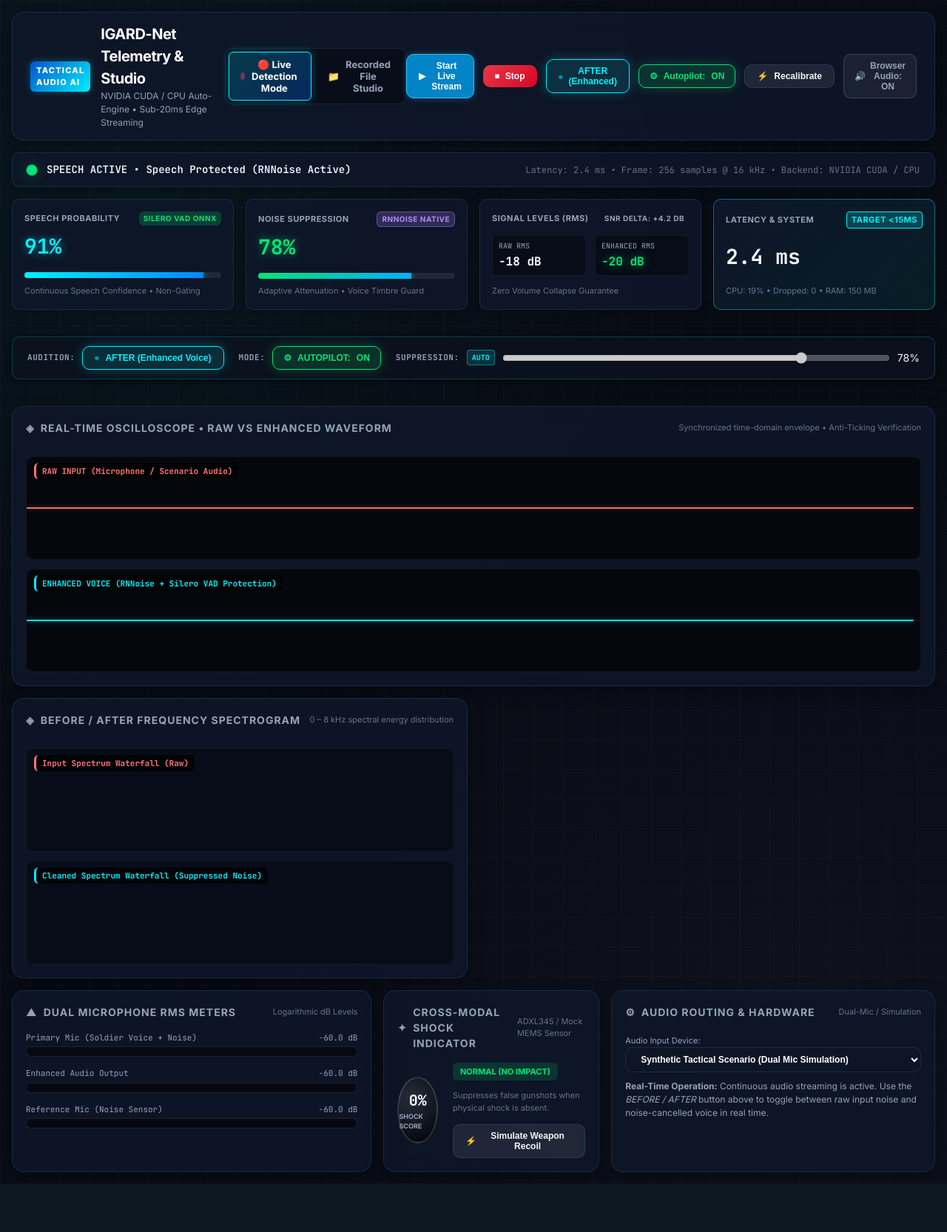
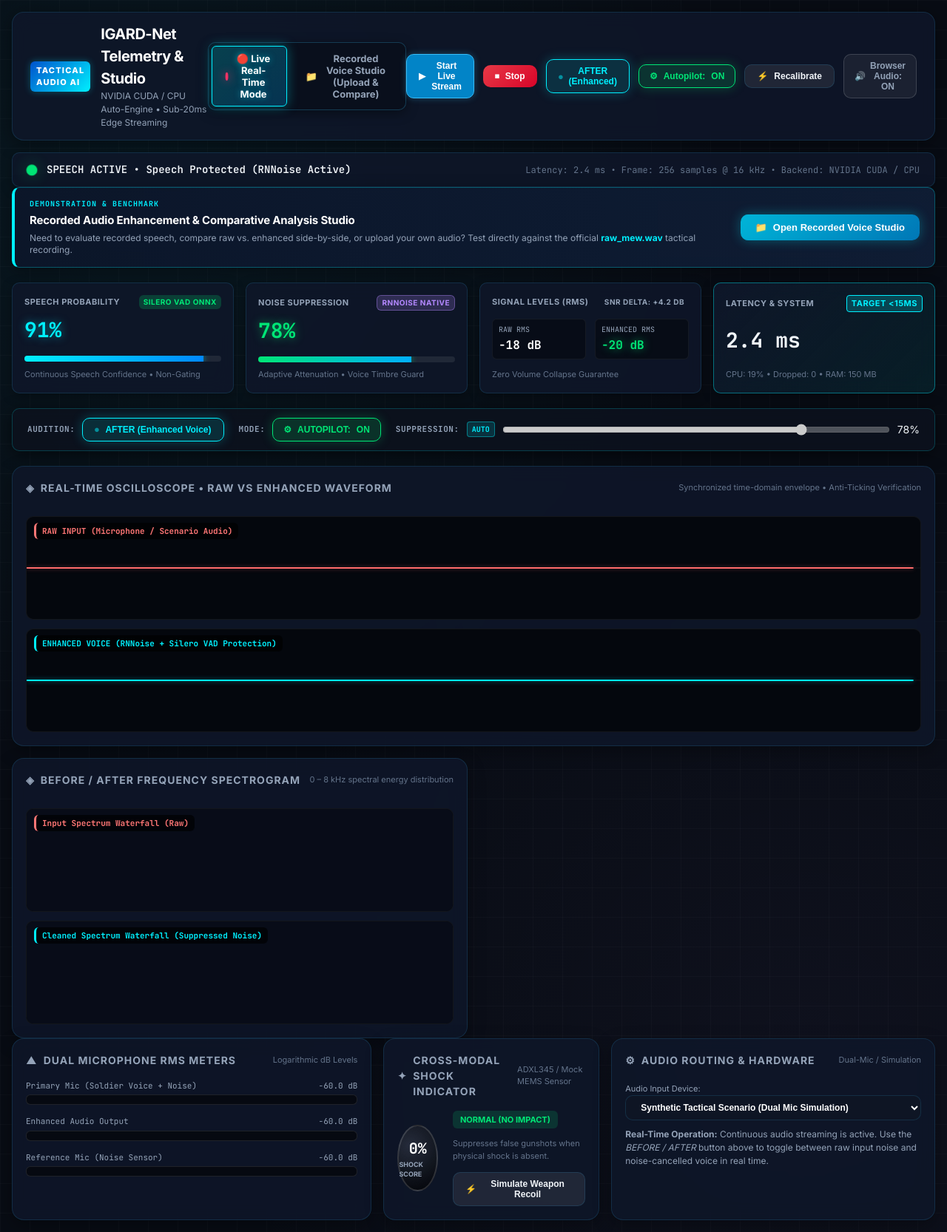
Before and after one commit to salkeomkar578-lab/ANC, a Flask app: page / in a window 1280 px wide. Shown: the whole page at 74% size. Before the commit the page ends 1600 px from the top, so only its background shows below. Run offline with Flask 3, Linux system fonts and the light colour scheme; parts of the project's set-up code (start-up, migrations or seed data) failed here and were passed over; some libraries are stand-ins or nearby versions.

Commit message:
feat(studio): fix Recorded Voice Studio view switching, add 1-click tactical demo raw_mew.wav, and enhance side-by-side Before/After audition

```diff
--- a/dashboard/app.py
+++ b/dashboard/app.py
@@ -209,16 +209,22 @@ def api_process_file():
     filename = data.get("filename")
 
     if not filename:
-        # Default to repo sample file if available
-        sample_path = PROJECT_ROOT / "sample_voice_44k.wav"
-        if sample_path.exists():
-            target_path = sample_path
+        # Default to tactical regression file if available, or sample voice
+        if (PROJECT_ROOT / "raw_mew.wav").exists():
+            target_path = PROJECT_ROOT / "raw_mew.wav"
+        elif (PROJECT_ROOT / "sample_voice_44k.wav").exists():
+            target_path = PROJECT_ROOT / "sample_voice_44k.wav"
         else:
             return jsonify({"status": "error", "message": "No filename specified."}), 400
     else:
         target_path = UPLOAD_FOLDER / Path(filename).name
         if not target_path.exists():
-            return jsonify({"status": "error", "message": f"File {filename} not found."}), 404
+            # Check PROJECT_ROOT for repo reference benchmark files
+            root_candidate = PROJECT_ROOT / Path(filename).name
+            if root_candidate.exists():
+                target_path = root_candidate
+            else:
+                return jsonify({"status": "error", "message": f"File {filename} not found."}), 404
 
     # Run processing asynchronously to keep HTTP responsive
     def run_file_proc():
--- a/dashboard/static/css/dashboard.css
+++ b/dashboard/static/css/dashboard.css
@@ -1461,3 +1461,143 @@ audio {
 .visual-panel.full-width {
   grid-column: 1 / -1;
 }
+
+/* ================================================================= */
+/* Mode Switcher Tabs & View Workspace Switching                     */
+/* ================================================================= */
+.mode-nav-tabs {
+  display: flex;
+  align-items: center;
+  background: rgba(10, 16, 28, 0.85);
+  border: 1px solid rgba(56, 189, 248, 0.25);
+  border-radius: var(--radius-md);
+  padding: 4px;
+  gap: 6px;
+  box-shadow: 0 4px 16px rgba(0, 0, 0, 0.4);
+}
+
+.mode-tab-btn {
+  background: transparent;
+  border: 1px solid transparent;
+  color: var(--text-muted);
+  font-size: 13px;
+  font-weight: 700;
+  font-family: var(--font-sans);
+  padding: 8px 18px;
+  border-radius: var(--radius-sm);
+  cursor: pointer;
+  display: flex;
+  align-items: center;
+  gap: 8px;
+  transition: all 0.2s cubic-bezier(0.4, 0, 0.2, 1);
+  outline: none;
+}
+
+.mode-tab-btn:hover:not(.active) {
+  color: #fff;
+  background: rgba(255, 255, 255, 0.08);
+  border-color: rgba(255, 255, 255, 0.15);
+}
+
+.mode-tab-btn.active {
+  background: linear-gradient(135deg, rgba(0, 240, 255, 0.22), rgba(0, 119, 182, 0.35));
+  border-color: var(--accent-cyan);
+  color: #fff;
+  box-shadow: 0 0 16px rgba(0, 240, 255, 0.35);
+  text-shadow: 0 0 8px rgba(0, 240, 255, 0.5);
+}
+
+.live-dot-indicator {
+  width: 9px;
+  height: 9px;
+  border-radius: 50%;
+  background: #ff3366;
+  box-shadow: 0 0 10px #ff3366;
+  animation: pulseDot 1.2s infinite;
+  display: inline-block;
+}
+
+.view-workspace {
+  display: none;
+}
+
+.view-workspace.active {
+  display: block;
+}
+
+/* ================================================================= */
+/* Demonstration Jump Banner (Recorded File Studio Callout)          */
+/* ================================================================= */
+.demo-jump-banner {
+  display: flex;
+  align-items: center;
+  justify-content: space-between;
+  background: linear-gradient(90deg, rgba(12, 22, 42, 0.95), rgba(16, 32, 58, 0.85));
+  border: 1px solid rgba(0, 240, 255, 0.3);
+  border-left: 4px solid var(--accent-cyan);
+  border-radius: var(--radius-md);
+  padding: 14px 20px;
+  margin-bottom: 20px;
+  backdrop-filter: blur(10px);
+  box-shadow: 0 4px 20px rgba(0, 0, 0, 0.35);
+  gap: 16px;
+  flex-wrap: wrap;
+}
+
+.demo-jump-content {
+  display: flex;
+  flex-direction: column;
+  gap: 4px;
+  flex: 1;
+}
+
+.demo-jump-badge {
+  font-family: var(--font-mono);
+  font-size: 10px;
+  font-weight: 800;
+  letter-spacing: 1px;
+  color: var(--accent-cyan);
+  text-transform: uppercase;
+}
+
+.demo-jump-title {
+  font-size: 15px;
+  font-weight: 700;
+  color: #fff;
+  letter-spacing: -0.2px;
+}
+
+.demo-jump-desc {
+  font-size: 12px;
+  color: var(--text-muted);
+  line-height: 1.4;
+}
+
+.demo-jump-desc strong {
+  color: var(--accent-cyan);
+}
+
+.demo-jump-btn {
+  font-size: 13px !important;
+  font-weight: 700 !important;
+  padding: 10px 20px !important;
+  box-shadow: 0 0 16px rgba(0, 240, 255, 0.3) !important;
+  white-space: nowrap;
+}
+
+.btn-demo-mew {
+  background: linear-gradient(135deg, #00d2be, #0077b6) !important;
+  border: 1px solid rgba(0, 210, 190, 0.5) !important;
+  color: #fff !important;
+  font-weight: 700 !important;
+  font-size: 13px !important;
+  padding: 10px 16px !important;
+  box-shadow: 0 0 16px rgba(0, 210, 190, 0.25) !important;
+  transition: all 0.25s ease !important;
+}
+
+.btn-demo-mew:hover {
+  background: linear-gradient(135deg, #00e676, #00b4d8) !important;
+  box-shadow: 0 0 24px rgba(0, 230, 118, 0.4) !important;
+  transform: translateY(-1px);
+}
--- a/dashboard/static/js/dashboard.js
+++ b/dashboard/static/js/dashboard.js
@@ -778,6 +778,7 @@
     // Mode Switcher Tabs (Strictly Separated Views)
     const realtimeBtn = document.getElementById('realtimeModeBtn');
     const fileBtn = document.getElementById('fileModeBtn');
+    const jumpBtn = document.getElementById('jumpFileModeBtn');
     const liveView = document.getElementById('liveDetectionView');
     const fileView = document.getElementById('fileStudioView');
 
@@ -786,24 +787,38 @@
       if (mode === 'realtime') {
         if (realtimeBtn) realtimeBtn.classList.add('active');
         if (fileBtn) fileBtn.classList.remove('active');
-        if (liveView) liveView.style.display = 'flex';
-        if (fileView) fileView.style.display = 'none';
+        if (liveView) {
+          liveView.classList.add('active');
+          liveView.style.display = 'block';
+        }
+        if (fileView) {
+          fileView.classList.remove('active');
+          fileView.style.display = 'none';
+        }
         setTimeout(resizeCanvases, 60);
       } else {
         if (fileBtn) fileBtn.classList.add('active');
         if (realtimeBtn) realtimeBtn.classList.remove('active');
-        if (liveView) liveView.style.display = 'none';
-        if (fileView) fileView.style.display = 'flex';
+        if (liveView) {
+          liveView.classList.remove('active');
+          liveView.style.display = 'none';
+        }
+        if (fileView) {
+          fileView.classList.add('active');
+          fileView.style.display = 'block';
+        }
       }
     }
 
     if (realtimeBtn) realtimeBtn.addEventListener('click', () => switchMode('realtime'));
     if (fileBtn) fileBtn.addEventListener('click', () => switchMode('file'));
+    if (jumpBtn) jumpBtn.addEventListener('click', () => switchMode('file'));
 
-    // Before / After Toggle
-    const baBtn = document.getElementById('beforeAfterBtn');
-    if (baBtn) {
-      baBtn.addEventListener('click', async () => {
+    // Before / After Toggle (Header and V3 HUD)
+    const baBtns = [document.getElementById('beforeAfterBtn'), document.getElementById('v3BeforeAfterBtn')];
+    baBtns.forEach(btn => {
+      if (btn) {
+        btn.addEventListener('click', async () => {
           const nextState = !isBeforeAfterEnhanced;
           updateBeforeAfterUI(nextState);
           try {
@@ -817,11 +832,13 @@
           }
         });
       }
+    });
 
-    // Autopilot Toggle
-    const apBtn = document.getElementById('autopilotBtn');
-    if (apBtn) {
-      apBtn.addEventListener('click', async () => {
+    // Autopilot Toggle (Header and V3 HUD)
+    const apBtns = [document.getElementById('autopilotBtn'), document.getElementById('v3AutopilotBtn')];
+    apBtns.forEach(btn => {
+      if (btn) {
+        btn.addEventListener('click', async () => {
           const nextState = !isAutopilotOn;
           updateAutopilotUI(nextState);
           try {
@@ -832,6 +849,29 @@
             });
           } catch (e) {
             console.error(e);
+          }
+        });
+      }
+    });
+
+    // Suppression Slider
+    const slider = document.getElementById('suppressionSlider');
+    const sliderVal = document.getElementById('suppressionSliderVal');
+    if (slider) {
+      slider.addEventListener('input', (e) => {
+        const val = e.target.value;
+        if (sliderVal) sliderVal.textContent = val + '%';
+      });
+      slider.addEventListener('change', async (e) => {
+        const val = parseFloat(e.target.value) / 100.0;
+        try {
+          await fetch('/api/mode/set_suppression', {
+            method: 'POST',
+            headers: { 'Content-Type': 'application/json' },
+            body: JSON.stringify({ suppression: val })
+          });
+        } catch (err) {
+          console.error(err);
         }
       });
     }
@@ -884,44 +924,32 @@
     const stopBtn = document.getElementById('stopBtn');
 
     async function handleStart() {
-      // 1. Resume AudioContext within click user gesture
       if (!audioCtx) {
         audioCtx = new (window.AudioContext || window.webkitAudioContext)({ sampleRate: 16000 });
       }
       if (audioCtx.state === 'suspended') {
         await audioCtx.resume();
       }
-
-      // 2. Start backend live engine
       try {
         await fetch('/api/start_live', { method: 'POST' });
       } catch (e) {
         console.error('Failed to start live stream:', e);
       }
-
-      // 3. Connect live browser audio audition
       if (!isAuditionActive) {
         startBrowserAudioAudition();
       }
-
-      // 4. Update UI state synchronously
       updateStreamButtonState(true);
       const statusText = document.getElementById('statusText');
       if (statusText) statusText.textContent = 'Live audio streaming active — listening & enhancing in real time.';
     }
 
     async function handleStop() {
-      // 1. Stop browser audio audition
       stopBrowserAudioAudition();
-
-      // 2. Stop backend live engine
       try {
         await fetch('/api/stop', { method: 'POST' });
       } catch (e) {
         console.error('Failed to stop live stream:', e);
       }
-
-      // 3. Update UI state synchronously
       updateStreamButtonState(false);
       const statusText = document.getElementById('statusText');
       if (statusText) statusText.textContent = 'Live stream paused / idle.';
@@ -933,6 +961,7 @@
     // File Upload & Processing
     const dropzone = document.getElementById('uploadDropzone');
     const fileInput = document.getElementById('wavFileInput');
+    const runMewBtn = document.getElementById('runMewBtn');
     const runSampleBtn = document.getElementById('runSampleBtn');
 
     if (dropzone && fileInput) {
@@ -963,8 +992,33 @@
       fileInput.addEventListener('change', () => {
         if (fileInput.files && fileInput.files.length > 0) {
           const selectedFile = fileInput.files[0];
-          fileInput.value = ''; // Allow selecting the same file repeatedly
+          fileInput.value = '';
           handleFileUpload(selectedFile);
+        }
+      });
+    }
+
+    if (runMewBtn) {
+      runMewBtn.addEventListener('click', async () => {
+        const s = document.getElementById('fileStatusText');
+        const pBar = document.getElementById('fileProgressBar');
+        const pText = document.getElementById('fileProgressText');
+        const trackerBadge = document.getElementById('trackerStatusBadge');
+        if (s) s.textContent = 'Initiating tactical benchmark (raw_mew.wav — speech + engine noise)...';
+        if (pBar) pBar.style.width = '8%';
+        if (pText) pText.textContent = '8%';
+        if (trackerBadge) {
+          trackerBadge.textContent = 'RUNNING';
+          trackerBadge.className = 'tracker-status running';
+        }
+        try {
+          await fetch('/api/process_file', {
+            method: 'POST',
+            headers: { 'Content-Type': 'application/json' },
+            body: JSON.stringify({ filename: 'raw_mew.wav' })
+          });
+        } catch (e) {
+          console.error(e);
         }
       });
     }
@@ -986,7 +1040,7 @@
           await fetch('/api/process_file', {
             method: 'POST',
             headers: { 'Content-Type': 'application/json' },
-            body: JSON.stringify({ filename: null })
+            body: JSON.stringify({ filename: 'sample_voice_44k.wav' })
           });
         } catch (e) {
           console.error(e);
@@ -1275,100 +1329,6 @@
     }
   }
 
-  // --- Setup Dashboard Control Handlers ---
-  function setupControls() {
-    const startBtn = document.getElementById('startBtn');
-    if (startBtn) {
-      startBtn.addEventListener('click', async () => {
-        try {
-          await fetch('/api/start_live', { method: 'POST' });
-          updateStreamButtonState(true);
-        } catch (e) {
-          console.error(e);
-        }
-      });
-    }
-
-    const stopBtn = document.getElementById('stopBtn');
-    if (stopBtn) {
-      stopBtn.addEventListener('click', async () => {
-        try {
-          await fetch('/api/stop', { method: 'POST' });
-          updateStreamButtonState(false);
-        } catch (e) {
-          console.error(e);
-        }
-      });
-    }
-
-    // Before/After buttons
-    const baBtns = [document.getElementById('beforeAfterBtn'), document.getElementById('v3BeforeAfterBtn')];
-    baBtns.forEach(btn => {
-      if (btn) btn.addEventListener('click', toggleBeforeAfter);
-    });
-
-    // Autopilot buttons
-    const apBtns = [document.getElementById('autopilotBtn'), document.getElementById('v3AutopilotBtn')];
-    apBtns.forEach(btn => {
-      if (btn) btn.addEventListener('click', toggleAutopilot);
-    });
-
-    // Suppression slider
-    const slider = document.getElementById('suppressionSlider');
-    const sliderVal = document.getElementById('suppressionSliderVal');
-    if (slider) {
-      slider.addEventListener('input', (e) => {
-        const val = e.target.value;
-        if (sliderVal) sliderVal.textContent = val + '%';
-      });
-      slider.addEventListener('change', async (e) => {
-        const val = parseFloat(e.target.value) / 100.0;
-        try {
-          await fetch('/api/mode/set_suppression', {
-            method: 'POST',
-            headers: { 'Content-Type': 'application/json' },
-            body: JSON.stringify({ suppression: val })
-          });
-        } catch (err) {
-          console.error(err);
-        }
-      });
-    }
-
-    // Recalibrate button
-    const recalBtn = document.getElementById('recalibrateBtn');
-    if (recalBtn) {
-      recalBtn.addEventListener('click', async () => {
-        try {
-          await fetch('/api/recalibrate', { method: 'POST' });
-        } catch (e) {
-          console.error(e);
-        }
-      });
-    }
-
-    // Mode tabs (Live vs File)
-    const liveTab = document.getElementById('realtimeModeBtn');
-    const fileTab = document.getElementById('fileModeBtn');
-    const liveView = document.getElementById('liveDetectionView');
-    const fileView = document.getElementById('recordedFileView');
-
-    if (liveTab && fileTab) {
-      liveTab.addEventListener('click', () => {
-        liveTab.classList.add('active');
-        fileTab.classList.remove('active');
-        if (liveView) liveView.classList.add('active');
-        if (fileView) fileView.classList.remove('active');
-      });
-      fileTab.addEventListener('click', () => {
-        fileTab.classList.add('active');
-        liveTab.classList.remove('active');
-        if (fileView) fileView.classList.add('active');
-        if (liveView) liveView.classList.remove('active');
-      });
-    }
-  }
-
   // --- Document Initialization ---
   window.addEventListener('DOMContentLoaded', () => {
     resizeCanvases();
--- a/dashboard/templates/index.html
+++ b/dashboard/templates/index.html
@@ -34,10 +34,10 @@
       <!-- Mode Switcher Tabs -->
       <div class="mode-nav-tabs">
         <button id="realtimeModeBtn" class="mode-tab-btn active" title="Live audio stream, speech detection, and oscilloscopes">
-          <span class="live-dot-indicator"></span> 🔴 Live Detection Mode
+          <span class="live-dot-indicator"></span> 🔴 Live Real-Time Mode
         </button>
         <button id="fileModeBtn" class="mode-tab-btn" title="Recorded audio enhancement studio with objective MOS evaluation">
-          <span>📁</span> Recorded File Studio
+          <span>📁</span> Recorded Voice Studio (Upload &amp; Compare)
         </button>
       </div>
 
@@ -75,9 +75,6 @@
 
 
     <!-- ================================================================= -->
-    <!-- VIEW 1: 🔴 LIVE REAL-TIME DETECTION & STREAMING WORKSPACE         -->
-    <!-- ================================================================= -->
-    <!-- ================================================================= -->
     <!-- VIEW 1: 🔴 LIVE REAL-TIME DETECTION & STREAMING WORKSPACE (V3)     -->
     <!-- ================================================================= -->
     <main id="liveDetectionView" class="view-workspace active">
@@ -91,6 +88,18 @@
         <div class="status-meta" id="statusMeta">
           Latency: 2.4 ms &bull; Frame: 256 samples @ 16 kHz &bull; Backend: NVIDIA CUDA / CPU
         </div>
+      </section>
+
+      <!-- Quick Jump Banner to Recorded File Studio -->
+      <section class="demo-jump-banner">
+        <div class="demo-jump-content">
+          <div class="demo-jump-badge">DEMONSTRATION &amp; BENCHMARK</div>
+          <div class="demo-jump-title">Recorded Audio Enhancement &amp; Comparative Analysis Studio</div>
+          <div class="demo-jump-desc">Need to evaluate recorded speech, compare raw vs. enhanced side-by-side, or upload your own audio? Test directly against the official <strong>raw_mew.wav</strong> tactical recording.</div>
+        </div>
+        <button id="jumpFileModeBtn" class="btn btn-primary demo-jump-btn">
+          <span>📁</span> Open Recorded Voice Studio
+        </button>
       </section>
 
       <!-- V3 Primary Telemetry HUD (Clean 4-Card Grid) -->
@@ -313,15 +322,15 @@
     <!-- ================================================================= -->
     <!-- VIEW 2: 📁 RECORDED FILE AUDIO STUDIO & MOS EVALUATION SUITE       -->
     <!-- ================================================================= -->
-    <main id="fileStudioView" class="view-workspace" style="display:none;">
+    <main id="fileStudioView" class="view-workspace">
 
       <!-- Studio Header Banner -->
       <section class="file-studio-header">
         <div class="section-header">
           <div class="section-title">
-            <span>📁</span> Recorded WAV Enhancement Studio &amp; Objective MOS Suite
+            <span>📁</span> Recorded Voice Enhancement Studio &amp; Comparative Analysis
           </div>
-          <span class="metric-sub">High-Throughput Batch Processing &bull; ITU-T P.835 / P.800 Objective Quality Assessment</span>
+          <span class="metric-sub">High-Throughput Batch Processing &bull; ITU-T P.835 Objective Quality Assessment &bull; Speech vs Noise Separation</span>
         </div>
       </section>
 
@@ -330,19 +339,24 @@
 
         <!-- Column 1: File Upload, Controls, and Player -->
         <div class="file-studio-card">
-          <h3 class="card-heading"><span>⬆</span> Upload &amp; Batch Processing</h3>
+          <h3 class="card-heading"><span>⬆</span> Upload &amp; Demonstration Processing</h3>
 
           <!-- Drag and Drop Dropzone (Supports All Major Audio Formats) -->
           <div class="upload-dropzone" id="uploadDropzone">
             <div class="dropzone-icon">🎵</div>
             <span class="dropzone-text">Drag &amp; drop audio file here or click to browse</span>
-            <span class="dropzone-sub">Supports WAV, MP3, FLAC, OGG, M4A, AAC, AIFF (8 kHz &ndash; 48 kHz Mono/Stereo)</span>
+            <span class="dropzone-sub">Upload any recorded voice (WAV, MP3, FLAC, OGG, M4A, AAC) &bull; 8 kHz &ndash; 48 kHz Mono/Stereo</span>
             <input type="file" id="wavFileInput" accept="audio/*,.wav,.mp3,.flac,.ogg,.m4a,.aac,.aiff,.aif,.wma,.opus,.webm,.caf,.au" style="display:none;">
           </div>
 
-          <!-- 1-Click Demo Benchmark Button -->
-          <button id="runSampleBtn" class="btn btn-primary btn-block" style="margin-top:12px;">
-            <span>▶</span> Process Repository Benchmark (sample_voice_44k.wav)
+          <!-- 1-Click Tactical Demonstration Benchmark (raw_mew.wav) -->
+          <button id="runMewBtn" class="btn btn-primary btn-block btn-demo-mew" style="margin-top:14px;">
+            <span>🎯</span> 1-Click Demo: Process raw_mew.wav (Tactical Voice + Engine Noise)
+          </button>
+
+          <!-- Secondary Sample Button -->
+          <button id="runSampleBtn" class="btn btn-secondary btn-block" style="margin-top:8px;">
+            <span>▶</span> Process sample_voice_44k.wav
           </button>
 
           <!-- File Metadata Box -->
```
Lines whose indentation alone changed are shown as unchanged.
